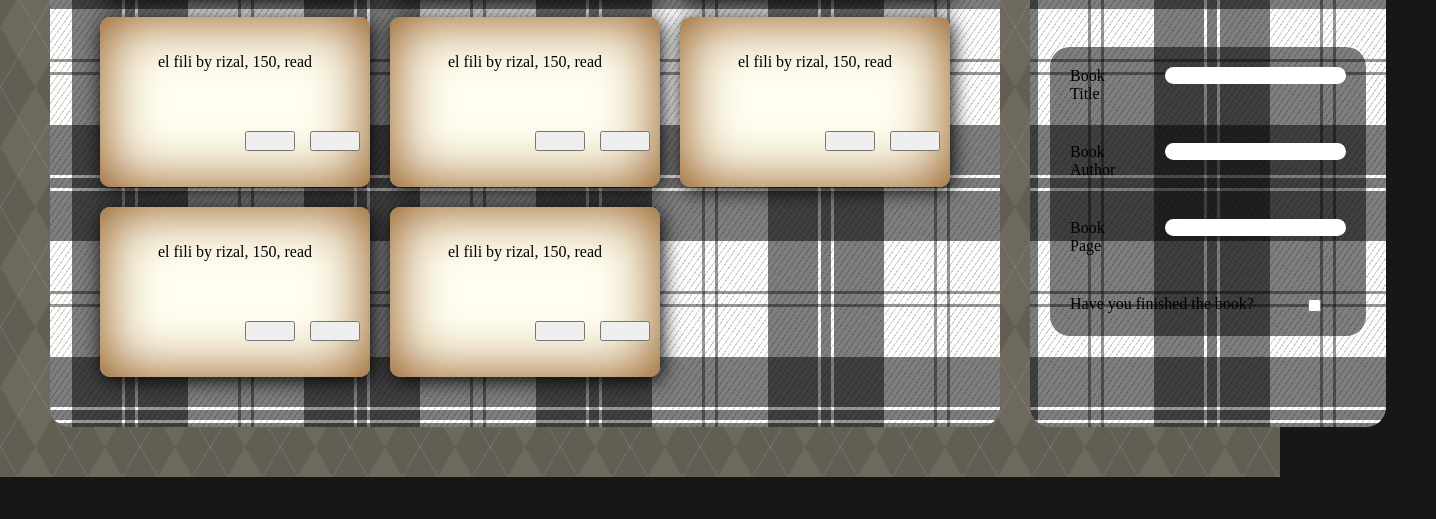
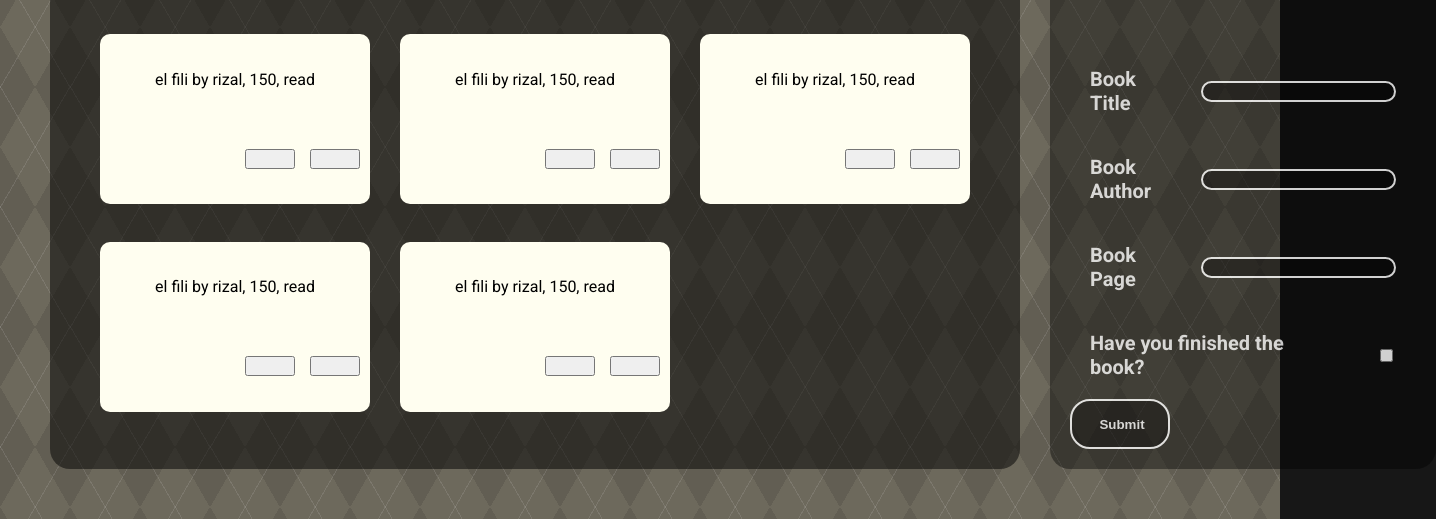
Before and after one commit to luvie23/my-library, a plain HTML site: page index.html in a window 1280 px wide. Shown: the part 433-952 px from the top of the page, 1436 px wide, since content can reach past the window. Before the commit the page ends 910 px from the top, so only its background shows below. Drawn offline with Linux system fonts and the light colour scheme.

Commit message:
figuring out form submission

```diff
--- a/index.html
+++ b/index.html
@@ -10,13 +10,16 @@
 <head>
     <meta charset="UTF-8">
     <link rel="stylesheet" href="styles.css">
+    <link rel="preconnect" href="https://fonts.googleapis.com">
+    <link rel="preconnect" href="https://fonts.gstatic.com" crossorigin>
+    <link href="https://fonts.googleapis.com/css2?family=Roboto:ital,wght@0,100;0,300;0,400;0,500;0,700;0,900;1,100;1,300;1,400;1,500;1,700;1,900&display=swap" rel="stylesheet">
     <script src="script.js" defer></script>
     <meta http-equiv="X-UA-Compatible" content="IE=edge">
     <meta name="viewport" content="width=device-width, initial-scale=1.0">
     <title>My Library</title>
 </head>
 <body>
-<div>
+<div id="main-container">
   <section id="header">
 
   </section>
@@ -28,7 +31,7 @@
         <div id="sidebar-info">
             <span>Input Book Details:</span>
         </div>
-        <form>
+        <form name="book-form" method="POST" onsubmit="addBook()">
             <div class="form">
                 <label for="book-title">Book Title</label>
                 <input type="text" id="book-title">
@@ -45,6 +48,7 @@
                 <label for="book-read">Have you finished the book?</label>
                 <input type="checkbox" id="book-read">
             </div>
+            <input type="submit" id="submit">
         </form>
     </div>
   </section>
--- a/script.js
+++ b/script.js
@@ -1,7 +1,5 @@
 let shelf = document.getElementById('shelf');
-
-
-
+let submission = document.get
 const shelves = document.querySelectorAll('.shelves')
 
 let myLibrary = [];
@@ -32,7 +30,6 @@ var book6 = new Book('el fili', 'rizal', 150, 'read');
 var book7 = new Book('el fili', 'rizal', 150, 'read');
 var book8 = new Book('el fili', 'rizal', 150, 'read');
 
-console.log(book1.info());
 
 addBookToLibrary(book1);
 addBookToLibrary(book2);
@@ -65,4 +62,6 @@ for (i = 0; i < myLibrary.length; i++) {
 
 let buttons = document.querySelectorAll('button')
 
-console.log(buttons)
+document.getElementById('submit').onclick = function(){
+    book1.title = document.getElementById('book-title')
+}
--- a/styles.css
+++ b/styles.css
@@ -1,8 +1,12 @@
 body{
+
     padding: 0;
     margin:  0;
     background-color: #171717;
+    font-family: 'Roboto', sans-serif;
   }
+
+
 
 #header{
     height: 20vh;
@@ -27,12 +31,10 @@ body{
     display: grid;
     grid-template-columns: repeat(3,1fr);
     border-radius: 20px;
-    background-color: hsla(0, 0%, 100%, 0.993);
-    background-image: repeating-linear-gradient(transparent, transparent 50px, rgba(0,0,0,.4) 50px, rgba(0,0,0,.4) 53px, transparent 53px, transparent 63px, rgba(0,0,0,.4) 63px, rgba(0,0,0,.4) 66px, transparent 66px, transparent 116px, rgba(0,0,0,.5) 116px, rgba(0,0,0,.5) 166px, rgba(255,255,255,.2) 166px, rgba(255,255,255,.2) 169px, rgba(0,0,0,.5) 169px, rgba(0,0,0,.5) 179px, rgba(255,255,255,.2) 179px, rgba(255,255,255,.2) 182px, rgba(0,0,0,.5) 182px, rgba(0,0,0,.5) 232px, transparent 232px),
-    repeating-linear-gradient(270deg, transparent, transparent 50px, rgba(0,0,0,.4) 50px, rgba(0,0,0,.4) 53px, transparent 53px, transparent 63px, rgba(0,0,0,.4) 63px, rgba(0,0,0,.4) 66px, transparent 66px, transparent 116px, rgba(0,0,0,.5) 116px, rgba(0,0,0,.5) 166px, rgba(255,255,255,.2) 166px, rgba(255,255,255,.2) 169px, rgba(0,0,0,.5) 169px, rgba(0,0,0,.5) 179px, rgba(255,255,255,.2) 179px, rgba(255,255,255,.2) 182px, rgba(0,0,0,.5) 182px, rgba(0,0,0,.5) 232px, transparent 232px),
-    repeating-linear-gradient(125deg, transparent, transparent 2px, rgba(0,0,0,.2) 2px, rgba(0,0,0,.2) 3px, transparent 3px, transparent 5px, rgba(0,0,0,.2) 5px);
-    gap: 20px;
+    background-color: rgba(0,0,0,.5);
+    gap: 30px;
     padding: 50px;
+
 }
 
 
@@ -46,7 +48,7 @@ body{
     gap: 30px;
     width: 250px;
     height: 150px;
-    box-shadow: 2px 3px 20px black, 0 0 60px #8a4d0f inset;
+
     background: #fffef0;
     padding: 10px;
 
@@ -83,35 +85,48 @@ body{
     align-items:    center;
     justify-content: center;
     font-size: 40px;
-    color: #F0C386;
+    color: black;
 
 
 }
 
 #sidebar{
-
     padding: 20px;
     border-radius: 20px;
-    background-color: hsla(0, 0%, 100%, 0.993);
-    background-image: repeating-linear-gradient(transparent, transparent 50px, rgba(0,0,0,.4) 50px, rgba(0,0,0,.4) 53px, transparent 53px, transparent 63px, rgba(0,0,0,.4) 63px, rgba(0,0,0,.4) 66px, transparent 66px, transparent 116px, rgba(0,0,0,.5) 116px, rgba(0,0,0,.5) 166px, rgba(255,255,255,.2) 166px, rgba(255,255,255,.2) 169px, rgba(0,0,0,.5) 169px, rgba(0,0,0,.5) 179px, rgba(255,255,255,.2) 179px, rgba(255,255,255,.2) 182px, rgba(0,0,0,.5) 182px, rgba(0,0,0,.5) 232px, transparent 232px),
-    repeating-linear-gradient(270deg, transparent, transparent 50px, rgba(0,0,0,.4) 50px, rgba(0,0,0,.4) 53px, transparent 53px, transparent 63px, rgba(0,0,0,.4) 63px, rgba(0,0,0,.4) 66px, transparent 66px, transparent 116px, rgba(0,0,0,.5) 116px, rgba(0,0,0,.5) 166px, rgba(255,255,255,.2) 166px, rgba(255,255,255,.2) 169px, rgba(0,0,0,.5) 169px, rgba(0,0,0,.5) 179px, rgba(255,255,255,.2) 179px, rgba(255,255,255,.2) 182px, rgba(0,0,0,.5) 182px, rgba(0,0,0,.5) 232px, transparent 232px),
-    repeating-linear-gradient(125deg, transparent, transparent 2px, rgba(0,0,0,.2) 2px, rgba(0,0,0,.2) 3px, transparent 3px, transparent 5px, rgba(0,0,0,.2) 5px);
+    background-color: #F5F5F5;
+    opacity: 0.8;
+    background-size: 20px 20px;
+    background-color: rgba(0,0,0,.5);
 }
 
 form{
-    background-color: rgba(0,0,0,.5);
+
     border-radius: 20px;
+    font-size: 20px;
+    font-weight: bold;
+    color:#F5F5F5;
 }
 
 .form{
     display: flex;
     padding: 20px;
     gap: 50px;
+    align-items: center;
+    justify-content: center   ;
 
 }
 
 input{
     height: 15px;
     border-radius: 20px;
-    border: 0;
+    border: 2px solid white;
+    padding-left: 10px;
+    background-color: rgba(0,0,0,.5);
+    color: #F5F5F5;
+    font-weight: 700;
 }
+
+#submit{
+    height: 50px;
+    width: 100px;
+}
```
